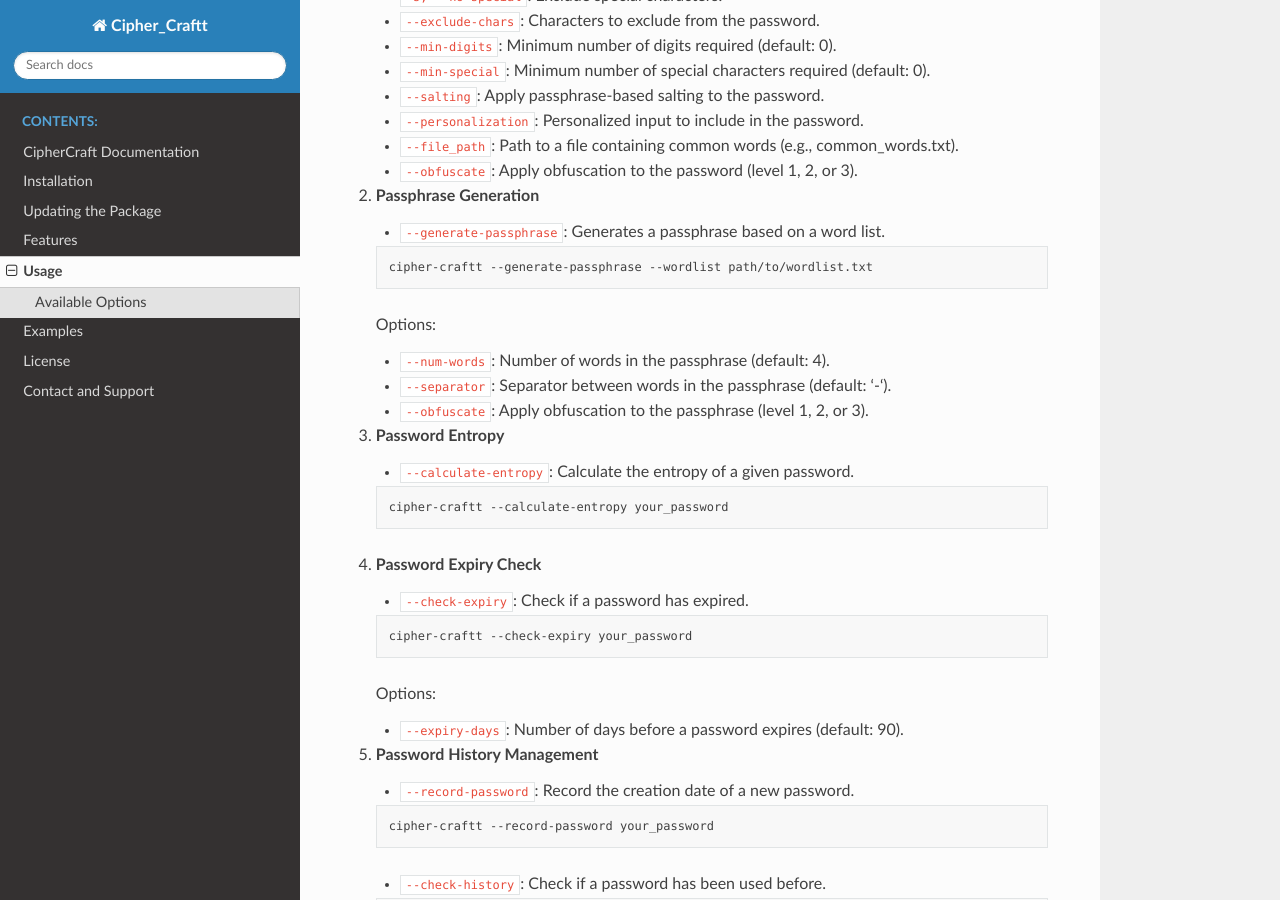
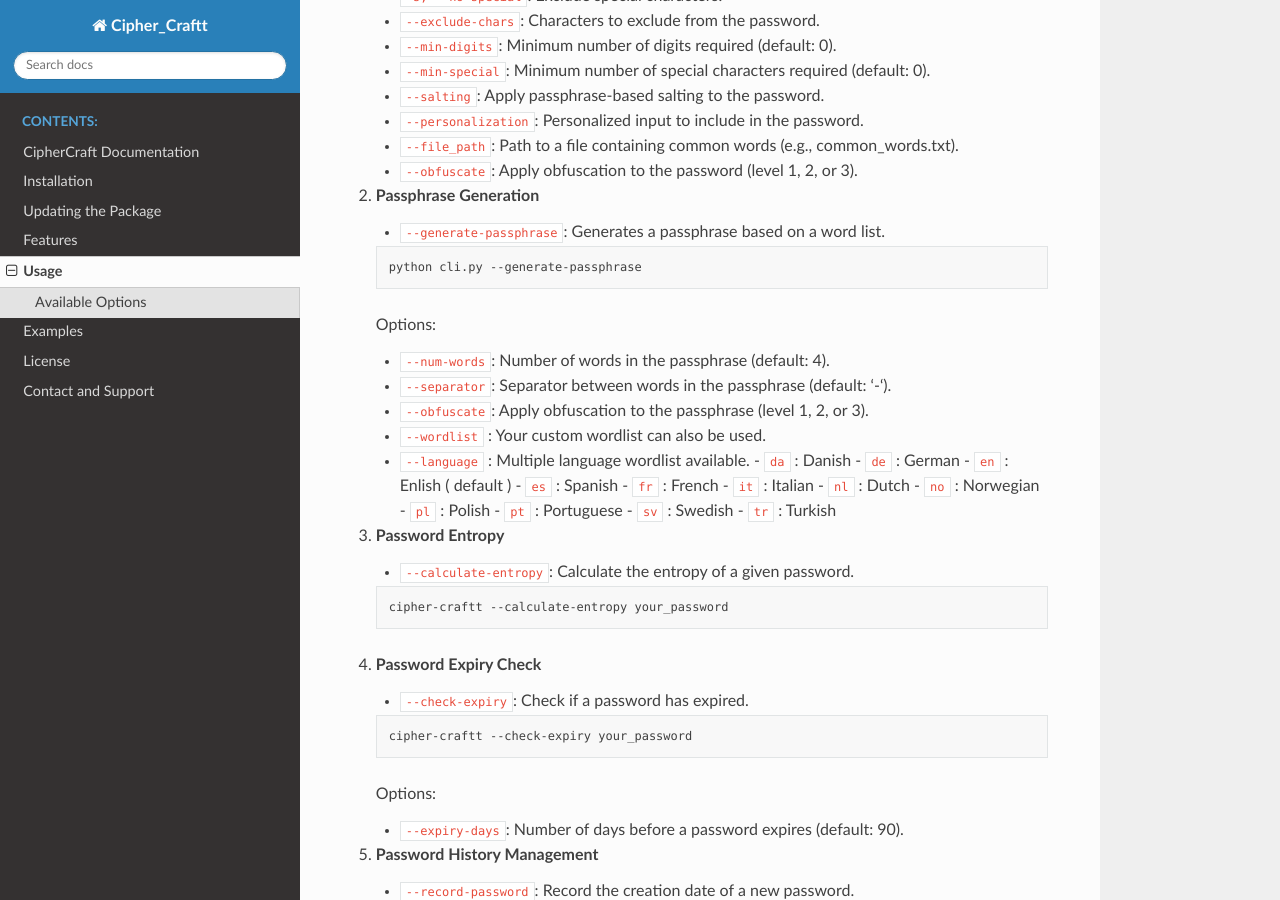
Before and after one commit to jarvismayur/Cipher_Craftt, a Sphinx documentation site: the page built from docs/source/usage.rst, in a window 1280 px wide and 900 px high, scrolled down 611 px. Built offline with Sphinx 7.4.7 and the Read the Docs theme 2.0.0, drawn with Linux system fonts in a browser that asks for light colours.

Commit message:
Docs updated

```diff
--- a/docs/source/usage.rst
+++ b/docs/source/usage.rst
@@ -39,13 +39,27 @@
 
    .. code-block:: bash
 
-        cipher-craftt --generate-passphrase --wordlist path/to/wordlist.txt
+        python cli.py --generate-passphrase
 
    Options:
 
    - ``--num-words``: Number of words in the passphrase (default: 4).
    - ``--separator``: Separator between words in the passphrase (default: '-').
    - ``--obfuscate``: Apply obfuscation to the passphrase (level 1, 2, or 3).
+   - ``--wordlist`` : Your custom wordlist can also be used.
+   - ``--language`` : Multiple language wordlist available.
+     - ``da`` : Danish
+     - ``de`` : German
+     - ``en`` : Enlish ( default )
+     - ``es`` : Spanish
+     - ``fr`` : French
+     - ``it`` : Italian
+     - ``nl`` : Dutch
+     - ``no`` : Norwegian
+     - ``pl`` : Polish
+     - ``pt`` : Portuguese
+     - ``sv`` : Swedish
+     - ``tr`` : Turkish
 
 3. **Password Entropy**
 
```
Also changed, not shown: README.md (+16 -2 lines).
